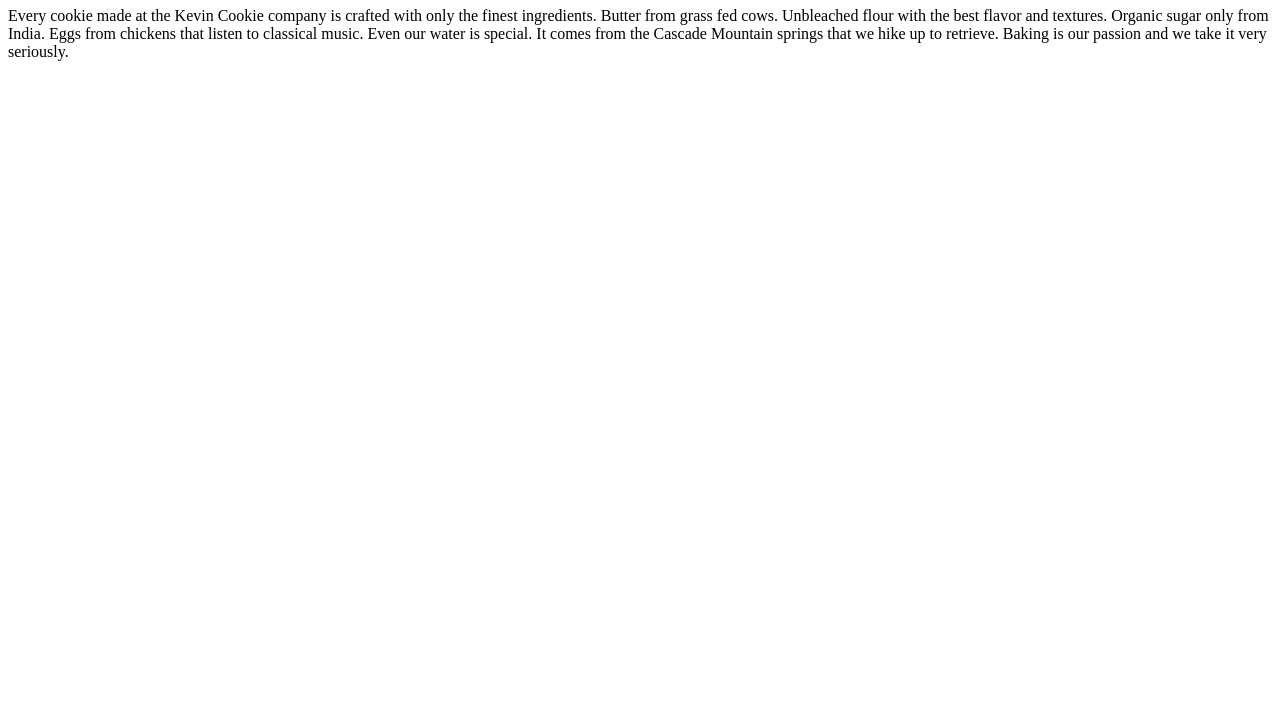
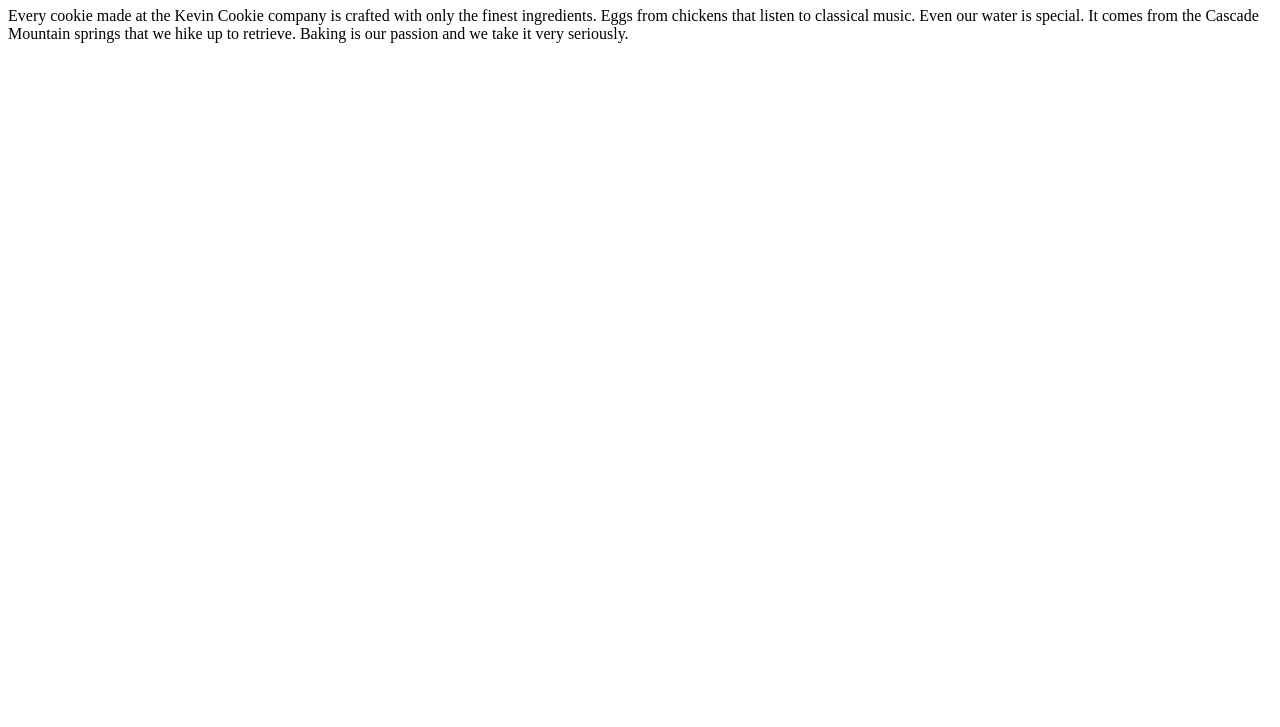
Before and after one commit to hristian-carabulea/Git-and-GitHub-Tutorial, a plain HTML site: page index.htm in a window 1280 px wide. Shown: the part 73-800 px from the top of the page. Drawn offline with Linux system fonts and the light colour scheme.

```diff
--- a/index.htm
+++ b/index.htm
@@ -3,7 +3,9 @@
 <body>
 
 <h1>Deliciousness in every bite!</h1>
-<p>Every cookie made at the Kevin Cookie company is crafted with only the finest ingredients. Butter from grass fed cows. Unbleached flour with the best flavor and textures. Organic sugar only from India. Eggs from chickens that listen to classical music. Even our water is special. It comes from the Cascade Mountain springs that we hike up to retrieve. Baking is our passion and we take it very seriously.</p>
+<p>Every cookie made at the Kevin Cookie company is crafted with only the finest ingredients.
+
+Eggs from chickens that listen to classical music. Even our water is special. It comes from the Cascade Mountain springs that we hike up to retrieve. Baking is our passion and we take it very seriously.</p>
 
 </body>
 </html>
```
Also changed, not shown: Primary Logo.png (renamed from KCC Logo.png).
